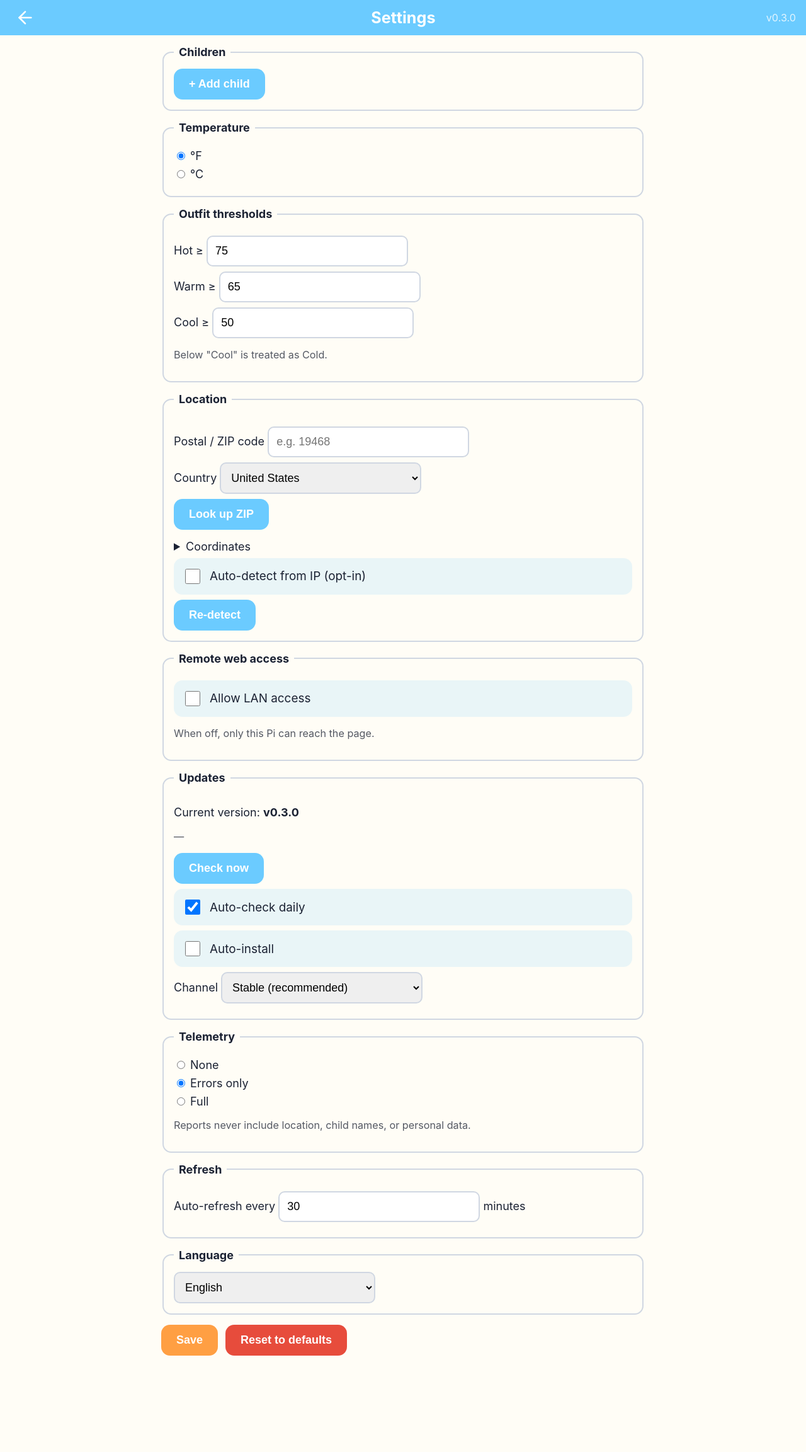
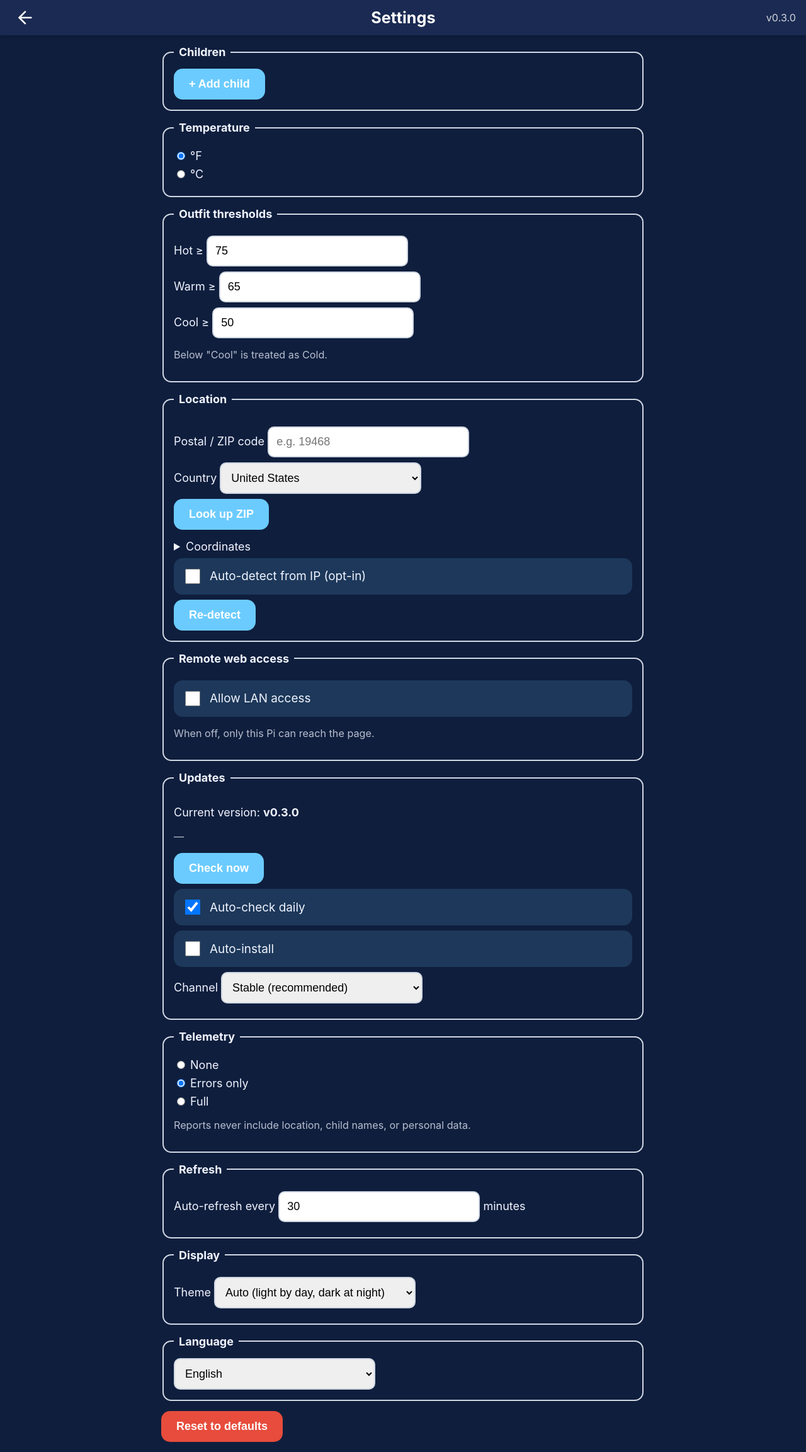
Before and after one commit to PhillyUrbs/OutfitPi, a Flask app: page /settings in a window 1280 px wide. Shown: the whole page at 63% size. Before the commit the page ends 2152 px from the top, so only its background shows below. Run offline with Flask 3, Linux system fonts and the light colour scheme; data that the repository does not hold is empty; some libraries are stand-ins or nearby versions.

Commit message:
feat(ui): theme (auto/light/dark), sticky settings topbar, autosave, touch scroll
- Add display.theme config (auto|light|dark) with auto = light 6:00–18:59
- New static/js/theme.js bootstrap applies night class on every page
- Settings: sticky topbar, touch-friendly scrolling (touch-action, momentum)
- Settings: autosave on any input/change (debounced); Save button removed
- Kiosk: --touch-events=enabled for reliable touch on Pi
- Stop weather toggling night class; theme pref now owns it

```diff
--- a/app.py
+++ b/app.py
@@ -21,6 +21,7 @@ from outfitpi.config_manager import (
     Child,
     Config,
     ConfigError,
+    Display,
     Server,
     Thresholds,
     Units,
@@ -378,6 +379,10 @@ def _build_config_from_payload(data: dict[str, Any]) -> Config:
     wr = data.get("web_remote") or {}
     cfg.web_remote = WebRemote(enabled=bool(wr.get("enabled", False)))
 
+    disp = data.get("display") or {}
+    theme = str(disp.get("theme", "auto")).strip().lower()
+    cfg.display = Display(theme=theme if theme in {"auto", "light", "dark"} else "auto")
+
     srv = data.get("server") or {}
     cfg.server = Server(port=int(srv.get("port", 5000)))
 
--- a/config.example.yaml
+++ b/config.example.yaml
@@ -50,5 +50,9 @@ web_remote:
   # Outbound API calls (weather, updates) always work.
   enabled: false
 
+display:
+  # "auto" (light by day, dark at night), "light", or "dark"
+  theme: auto
+
 server:
   port: 5000
--- a/outfitpi/config_manager.py
+++ b/outfitpi/config_manager.py
@@ -15,6 +15,7 @@ import yaml
 VALID_GENDERS = {"boy", "girl"}
 VALID_UNITS = {"fahrenheit", "celsius"}
 VALID_TELEMETRY = {"none", "errors", "full"}
+VALID_THEMES = {"auto", "light", "dark"}
 VALID_CHANNELS = {"stable", "beta", "dev"}
 # Map legacy channel names to current ones for backward compatibility.
 _CHANNEL_ALIASES = {"releases": "stable", "main": "dev"}
@@ -74,6 +75,11 @@ class WebRemote:
 
 
 @dataclass
+class Display:
+    theme: str = "auto"  # "auto" | "light" | "dark"
+
+
+@dataclass
 class Server:
     port: int = 5000
 
@@ -89,6 +95,7 @@ class Config:
     updates: Updates = field(default_factory=Updates)
     telemetry: Telemetry = field(default_factory=Telemetry)
     web_remote: WebRemote = field(default_factory=WebRemote)
+    display: Display = field(default_factory=Display)
     server: Server = field(default_factory=Server)
 
     def to_dict(self) -> dict[str, Any]:
@@ -158,6 +165,10 @@ def _from_dict(data: dict[str, Any]) -> Config:
     wr = data.get("web_remote") or {}
     cfg.web_remote = WebRemote(enabled=bool(wr.get("enabled", False)))
 
+    disp = data.get("display") or {}
+    theme = str(disp.get("theme", "auto")).strip().lower()
+    cfg.display = Display(theme=theme if theme in VALID_THEMES else "auto")
+
     srv = data.get("server") or {}
     cfg.server = Server(port=int(srv.get("port", 5000)))
 
@@ -199,6 +210,8 @@ def validate_config(cfg: Config) -> None:
         raise ConfigError(f"Invalid telemetry level: {cfg.telemetry.level}")
     if cfg.updates.channel not in VALID_CHANNELS:
         raise ConfigError(f"Invalid update channel: {cfg.updates.channel}")
+    if cfg.display.theme not in VALID_THEMES:
+        raise ConfigError(f"Invalid theme: {cfg.display.theme}")
     if cfg.refresh_interval_minutes < 1:
         raise ConfigError("refresh_interval_minutes must be >= 1")
 
--- a/static/css/style.css
+++ b/static/css/style.css
@@ -35,6 +35,23 @@ body.night { background: var(--night-bg); color: var(--night-fg); }
 body:not(.settings-page):not(.setup) {
   height: 100vh;
   overflow: hidden;
+}
+
+/* Settings & setup: scrollable with touch-drag. */
+body.settings-page,
+body.setup {
+  min-height: 100vh;
+  overflow-y: auto;
+  -webkit-overflow-scrolling: touch;
+  touch-action: pan-y;
+  overscroll-behavior-y: contain;
+}
+body.settings-page .topbar,
+body.setup .topbar {
+  position: sticky;
+  top: 0;
+  z-index: 50;
+  box-shadow: 0 2px 6px rgba(0,0,0,0.15);
 }
 
 .topbar {
@@ -378,3 +395,7 @@ legend { font-weight: 700; padding: 0 8px; }
   color: #fff;
   border-color: var(--orange);
 }
+.dev-toggle-sep {
+  color: rgba(255,255,255,0.35);
+  padding: 0 2px;
+}
--- a/static/js/settings.js
+++ b/static/js/settings.js
@@ -53,6 +53,7 @@
     $('auto-check').checked = cfg.updates.auto_check;
     $('auto-install').checked = cfg.updates.auto_install;
     $('channel').value = cfg.updates.channel;
+    $('theme').value = (cfg.display && cfg.display.theme) || 'auto';
   }
 
   async function load() {
@@ -78,6 +79,7 @@
     out.updates.auto_check = $('auto-check').checked;
     out.updates.auto_install = $('auto-install').checked;
     out.updates.channel = $('channel').value;
+    out.display = { theme: $('theme').value };
     return out;
   }
 
@@ -96,12 +98,18 @@
   });
   $('children-list').addEventListener('click', (e) => {
     const i = e.target.dataset.rm;
-    if (i !== undefined) { cfg.children.splice(parseInt(i, 10), 1); renderChildren(); }
+    if (i !== undefined) { cfg.children.splice(parseInt(i, 10), 1); renderChildren(); autosave(); }
   });
 
-  $('save').addEventListener('click', async () => {
+  let saveTimer = null;
+  let saveInFlight = false;
+  let saveQueued = false;
+
+  async function doSave() {
+    if (saveInFlight) { saveQueued = true; return; }
+    saveInFlight = true;
     const ok = $('settings-ok'), err = $('settings-error');
-    ok.hidden = err.hidden = true;
+    err.hidden = true;
     const payload = collect();
     const wasEnabled = cfg.web_remote.enabled;
     const willChangeBind = wasEnabled !== payload.web_remote.enabled;
@@ -113,7 +121,6 @@
       });
       const j = await r.json();
       if (!r.ok) throw new Error(j.error || 'Save failed');
-      // If web_remote toggled, hit /api/remote-access to trigger restart.
       if (willChangeBind) {
         const r2 = await fetch('/api/remote-access', {
           method: 'POST',
@@ -124,13 +131,34 @@
         if (j2.warning) alert(j2.warning);
         if (j2.restarting) { $('restart-overlay').hidden = false; setTimeout(() => location.href = '/', 3000); return; }
       }
+      cfg = payload;
+      // Sync theme immediately if the user just changed it.
+      if (window.OutfitPiTheme) window.OutfitPiTheme.syncFromConfig(cfg);
       ok.hidden = false;
-      cfg = payload;
-      toast('✓ Settings saved');
+      toast('✓ Saved');
     } catch (e) {
       err.textContent = e.message; err.hidden = false;
       toast('Save failed: ' + e.message, 'err');
+    } finally {
+      saveInFlight = false;
+      if (saveQueued) { saveQueued = false; doSave(); }
     }
+  }
+
+  function autosave() {
+    if (saveTimer) clearTimeout(saveTimer);
+    saveTimer = setTimeout(doSave, 600);
+  }
+
+  // Wire autosave on every form control inside the settings page.
+  document.querySelector('main.settings-main').addEventListener('input', (e) => {
+    // Skip the ZIP lookup field — it triggers via the Look up button.
+    if (e.target.id === 'loc-zip' || e.target.id === 'loc-country') return;
+    autosave();
+  });
+  document.querySelector('main.settings-main').addEventListener('change', (e) => {
+    if (e.target.id === 'loc-zip' || e.target.id === 'loc-country') return;
+    autosave();
   });
 
   $('reset').addEventListener('click', async () => {
--- /dev/null
+++ b/static/js/theme.js
@@ -0,0 +1,54 @@
+// Theme bootstrap: apply light/dark to <body class="night"> based on
+// user preference (auto | light | dark). In auto mode, light from 6:00
+// to 18:59 local, otherwise dark. Cached in localStorage so the page
+// renders without a flash before /api/settings replies.
+(function () {
+  const KEY = 'outfitpi_theme'; // "auto" | "light" | "dark"
+
+  function isNightAuto() {
+    const h = new Date().getHours();
+    return h < 6 || h >= 19;
+  }
+
+  function resolve(pref) {
+    if (pref === 'dark') return true;
+    if (pref === 'light') return false;
+    return isNightAuto();
+  }
+
+  function apply(pref) {
+    const night = resolve(pref);
+    document.body.classList.toggle('night', night);
+    document.body.dataset.theme = pref;
+  }
+
+  function applyCached() {
+    const pref = localStorage.getItem(KEY) || 'auto';
+    if (document.body) apply(pref);
+    else document.addEventListener('DOMContentLoaded', () => apply(pref));
+  }
+
+  applyCached();
+
+  // Re-evaluate auto mode every 5 min while the page is open.
+  setInterval(() => {
+    const pref = localStorage.getItem(KEY) || 'auto';
+    if (pref === 'auto') apply(pref);
+  }, 5 * 60 * 1000);
+
+  // Sync from server settings once available.
+  window.OutfitPiTheme = {
+    set(pref) {
+      localStorage.setItem(KEY, pref);
+      apply(pref);
+    },
+    syncFromConfig(cfg) {
+      const pref = (cfg && cfg.display && cfg.display.theme) || 'auto';
+      this.set(pref);
+    },
+  };
+
+  fetch('/api/settings').then(r => r.ok ? r.json() : null).then(cfg => {
+    if (cfg) window.OutfitPiTheme.syncFromConfig(cfg);
+  }).catch(() => {});
+})();
--- a/templates/index.html
+++ b/templates/index.html
@@ -7,6 +7,7 @@
   <title>OutfitPi</title>
   <link rel="icon" href="/favicon.ico">
   <link rel="stylesheet" href="{{ url_for('static', filename='css/style.css') }}">
+  <script src="{{ url_for('static', filename='js/theme.js') }}" defer></script>
 </head>
 <body class="loading" data-app-version="{{ app_version }}">
   <header class="topbar">
@@ -30,6 +31,10 @@
     <button type="button" data-mode="auto" class="active">Auto</button>
     <button type="button" data-mode="day">Day</button>
     <button type="button" data-mode="night">Night</button>
+    <span class="dev-toggle-sep" aria-hidden="true">|</span>
+    <button type="button" data-kids="all" class="active">All</button>
+    <button type="button" data-kids="1">1 Kid</button>
+    <button type="button" data-kids="2">2 Kids</button>
   </div>
 
   <footer class="bottombar">
--- a/templates/settings.html
+++ b/templates/settings.html
@@ -7,6 +7,7 @@
   <title>OutfitPi Settings</title>
   <link rel="icon" href="/favicon.ico">
   <link rel="stylesheet" href="{{ url_for('static', filename='css/style.css') }}">
+  <script src="{{ url_for('static', filename='js/theme.js') }}" defer></script>
   <link rel="stylesheet" href="{{ url_for('static', filename='vendor/simple-keyboard/index.css') }}">
 </head>
 <body class="settings-page">
@@ -108,6 +109,17 @@
     </fieldset>
 
     <fieldset>
+      <legend>Display</legend>
+      <label>Theme
+        <select id="theme">
+          <option value="auto">Auto (light by day, dark at night)</option>
+          <option value="light">Light</option>
+          <option value="dark">Dark</option>
+        </select>
+      </label>
+    </fieldset>
+
+    <fieldset>
       <legend>Language</legend>
       <select id="language">
         <option value="en">English</option>
@@ -115,7 +127,6 @@
     </fieldset>
 
     <div class="actions">
-      <button type="button" class="primary" id="save">Save</button>
       <button type="button" class="danger" id="reset">Reset to defaults</button>
     </div>
     <p id="settings-error" class="error" hidden></p>
--- a/templates/setup.html
+++ b/templates/setup.html
@@ -7,6 +7,7 @@
   <title>OutfitPi Setup</title>
   <link rel="icon" href="/favicon.ico">
   <link rel="stylesheet" href="{{ url_for('static', filename='css/style.css') }}">
+  <script src="{{ url_for('static', filename='js/theme.js') }}" defer></script>
   <link rel="stylesheet" href="{{ url_for('static', filename='vendor/simple-keyboard/index.css') }}">
 </head>
 <body class="setup">
```
Also changed, not shown: static/js/app.js (+38 -4 lines), 1 other file.
